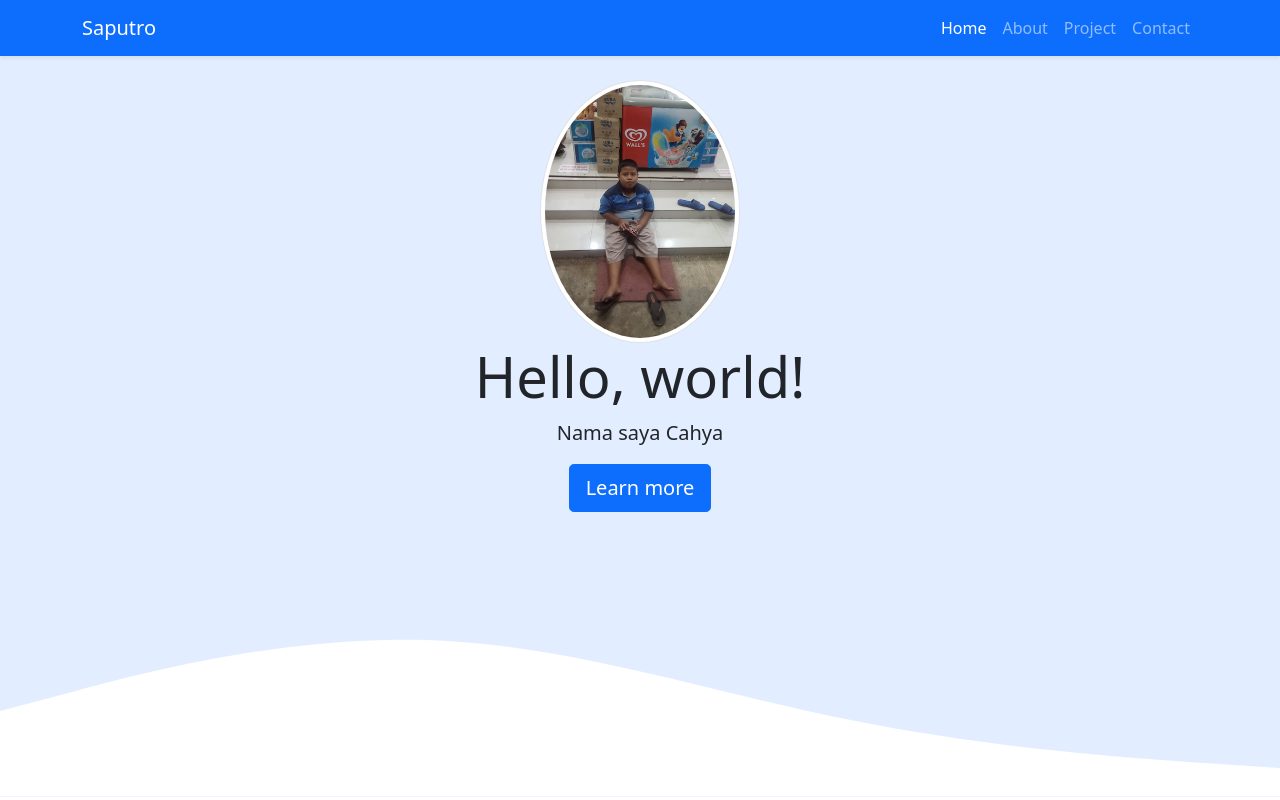
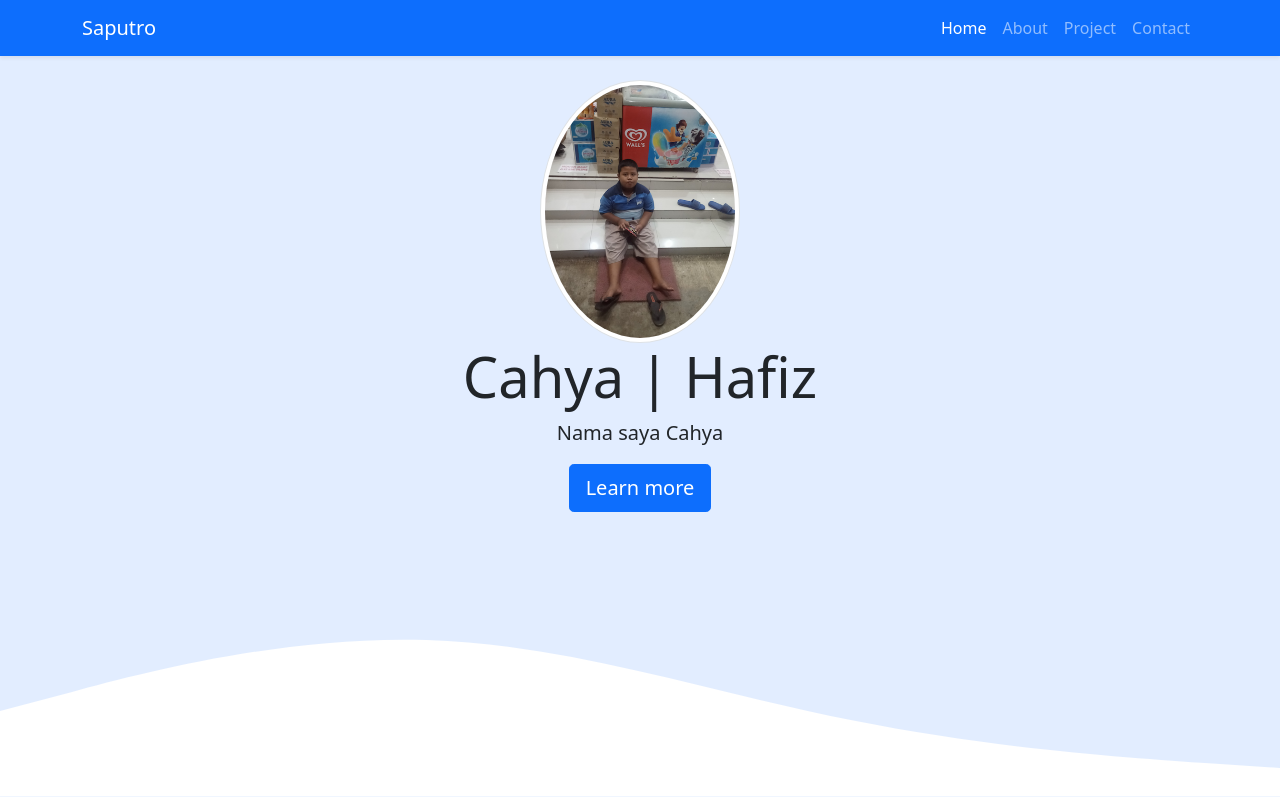
Before and after one commit to HafizSaputro/HafizSaputro.github.io, a plain HTML site: page index.html in a window 1280 px wide. Shown: the top 800 px of the page. Drawn offline with nearby package versions, Linux system fonts and the light colour scheme.

Commit message:
mengubah nama:

```diff
--- a/index.html
+++ b/index.html
@@ -46,7 +46,7 @@
     <!-- Awal Jumbotron -->
     <section class="jumbotron text-center">
       <img src="img/cahya.jpg" alt="cahya" width="200" class="rounded-circle img-thumbnail" />
-      <h1 class="display-4">Hello, world!</h1>
+      <h1 class="display-4">Cahya | Hafiz</h1>
       <p class="lead">Nama saya Cahya</p>
       <a class="btn btn-primary btn-lg" href="#" role="button">Learn more</a>
       <svg xmlns="http://www.w3.org/2000/svg" viewBox="0 0 1440 320">
```
